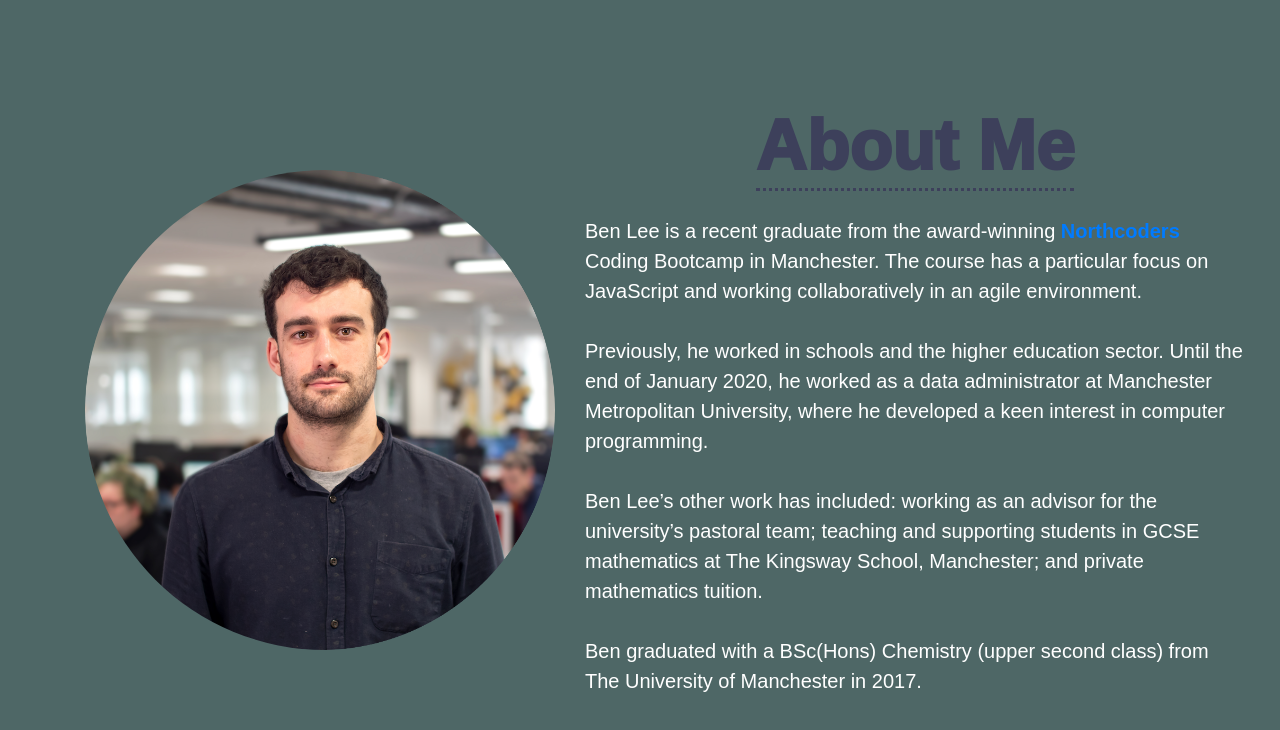
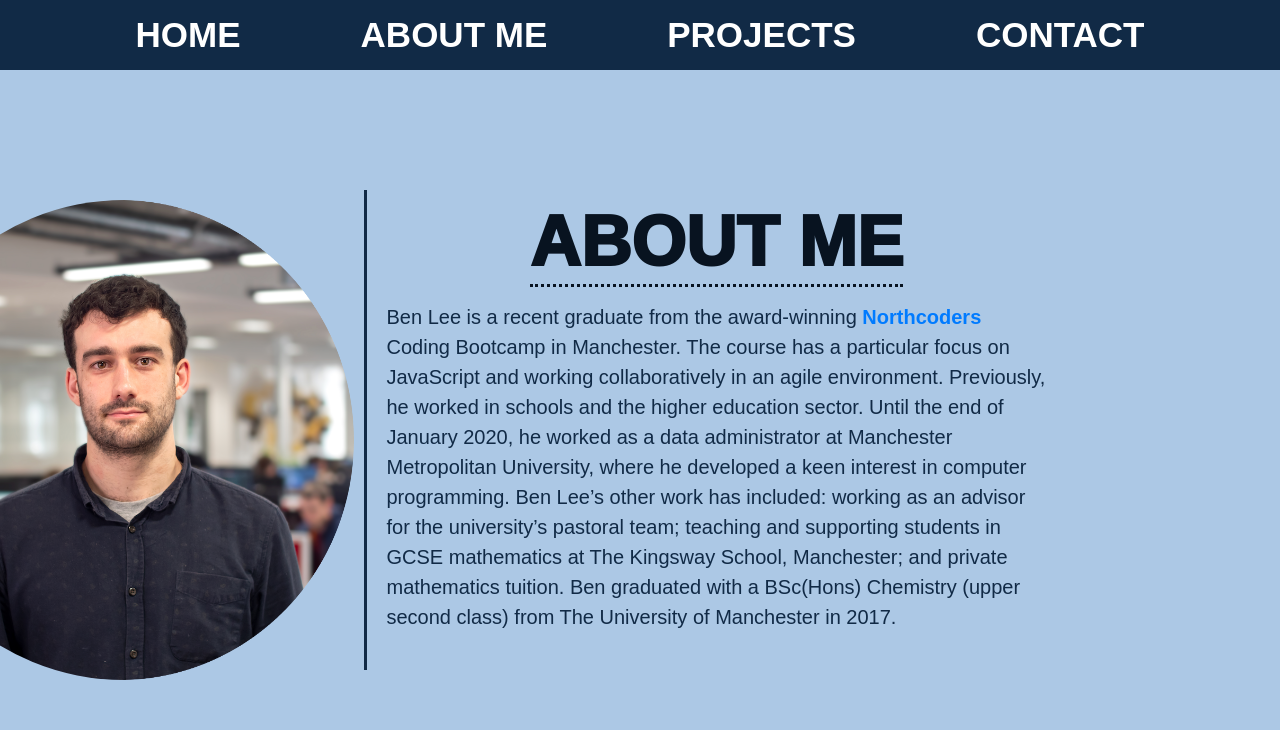
Before and after one commit to benlee38b/portfolio-V2, a React (Create React App) app: page /about-me in a window 1280 px wide. Shown: the top 730 px of the page. Built offline with nearby package versions, Linux system fonts and the light colour scheme.

Commit message:
made changes to overall styling and added animation to homepage

```diff
--- a/src/App.js
+++ b/src/App.js
@@ -13,10 +13,10 @@ export class App extends Component {
   render() {
     return (
       <div className="App">
-        {/* <Navbar
+        <Navbar
           navbarState={this.state.navbarOpen}
           handleNavbar={this.handleNavbar}
-        /> */}
+        />
         <GlobalStyle />
         <Router>
           <Homepage path="/" />
--- a/src/components/AboutMeBio.js
+++ b/src/components/AboutMeBio.js
@@ -20,17 +20,14 @@ const AboutMeBio = () => {
           </a>{' '}
           Coding Bootcamp in Manchester. The course has a particular focus on
           JavaScript and working collaboratively in an agile environment.
-          <br></br>
-          <br></br> Previously, he worked in schools and the higher education
-          sector. Until the end of January 2020, he worked as a data
-          administrator at Manchester Metropolitan University, where he
-          developed a keen interest in computer programming.<br></br>
-          <br></br> Ben Lee’s other work has included: working as an advisor for
-          the university’s pastoral team; teaching and supporting students in
-          GCSE mathematics at The Kingsway School, Manchester; and private
-          mathematics tuition.<br></br>
-          <br></br> Ben graduated with a BSc(Hons) Chemistry (upper second
-          class) from The University of Manchester in 2017.
+          Previously, he worked in schools and the higher education sector.
+          Until the end of January 2020, he worked as a data administrator at
+          Manchester Metropolitan University, where he developed a keen interest
+          in computer programming. Ben Lee’s other work has included: working as
+          an advisor for the university’s pastoral team; teaching and supporting
+          students in GCSE mathematics at The Kingsway School, Manchester; and
+          private mathematics tuition. Ben graduated with a BSc(Hons) Chemistry
+          (upper second class) from The University of Manchester in 2017.
         </p>
       </section>
     </main>
--- a/src/components/Homepage.js
+++ b/src/components/Homepage.js
@@ -1,11 +1,31 @@
 import React from 'react';
 import '../styles/homepage.css';
 import photo from '../assets/ben-lee.png';
+import { useSpring, animated } from 'react-spring';
+
+const calc = (x, y) => [
+  -(y - window.innerHeight / 2) / 100,
+  (x - window.innerWidth / 2) / 100,
+  1.1,
+];
+const trans = (x, y, s) =>
+  `perspective(600px) rotateX(${x}deg) rotateY(${y}deg) scale(${s})`;
 
 const Homepage = () => {
+  const [props, set] = useSpring(() => ({
+    xys: [0, 0, 1],
+    config: { mass: 5, tension: 350, friction: 40 },
+  }));
   return (
-    <main className="homepage-container">
+    <animated.div
+      class="card"
+      className="homepage-container"
+      onMouseMove={({ clientX: x, clientY: y }) => set({ xys: calc(x, y) })}
+      onMouseLeave={() => set({ xys: [0, 0, 1] })}
+      style={{ transform: props.xys.interpolate(trans) }}
+    >
       <img className="profile-pic" src={photo} alt="profile" />
+
       <p className="social-links">
         <a
           href="https://www.linkedin.com/in/benjamin-lee-21356214a/"
@@ -38,7 +58,8 @@ const Homepage = () => {
           </svg>
         </a>
       </p>
-      <h1 className="job-title">Junior Full Stack Developer</h1>
+      <h1>BEN LEE</h1>
+      <h2 className="job-title">Junior Full Stack Developer</h2>
 
       <p className="tech-list">
         <span className="tech-type">Back End:</span> Javascript | Node.js |
@@ -47,7 +68,7 @@ const Homepage = () => {
       <p className="tech-list">
         <span className="tech-type">Front End:</span> HTML | CSS | React | Axios{' '}
       </p>
-    </main>
+    </animated.div>
   );
 };
 export default Homepage;
--- a/src/components/ProjectCard.js
+++ b/src/components/ProjectCard.js
@@ -1,20 +1,21 @@
 import React from 'react';
-import Card from 'react-bootstrap/Card';
-import Button from 'react-bootstrap/Button';
-import CardGroup from 'react-bootstrap/CardDeck';
+import '../styles/projectCard.css';
+// import Card from 'react-bootstrap/Card';
+// import Button from 'react-bootstrap/Button';
+// import CardGroup from 'react-bootstrap/CardDeck';
 import pokemonLogo from '../assets/pokemon_logo.png';
 
 const ProjectCard = () => {
   return (
     <section className="project-card-container">
       <div className="project-title-container">
-        <h4 className="-project-card-title">Project 1</h4>
+        <h4 className="project-card-title">Project 1</h4>
       </div>
       <div className="project-image-container">
-        <img src={pokemonLogo} alt="pokemon-logo" />
+        <img src={pokemonLogo} alt="pokemon-logo" className="project-img" />
       </div>
       <div className="project-info-container">
-        <p>
+        <p className="project-info-text">
           Lorem ipsum, dolor sit amet consectetur adipisicing elit. Officia ad
           adipisci magnam consequatur animi aut nam amet fuga, nulla nisi?
           Voluptates vero eveniet ipsum numquam blanditiis voluptatem quo sint
--- a/src/components/navbar/Navbar.js
+++ b/src/components/navbar/Navbar.js
@@ -51,7 +51,7 @@ const NavBar = styled(animated.nav)`
   width: 100%;
   top: 0;
   left: 0;
-  background: #290628;
+  background: #112a46;
   z-index: 1;
   font-size: 3.5rem;
 `;
--- a/src/styles/Global.js
+++ b/src/styles/Global.js
@@ -19,7 +19,7 @@ const GlobalStyles = createGlobalStyle`
   body {
     box-sizing: border-box;
     font-family: "Century Gothic", CenturyGothic, AppleGothic, sans-serif;
-   background: #4E6766
+   background: #ACC8E5
 
 
 
--- a/src/styles/about-me.css
+++ b/src/styles/about-me.css
@@ -2,27 +2,27 @@
   margin: auto;
   display: grid;
   grid-template-columns: repeat(auto-fill, minmax(550px, 1fr));
-
   grid-template-areas: 'pic bio';
-
   align-items: stretch;
   margin-top: 50px;
   justify-content: center;
   position: relative;
-  top: 100px;
+
+  top: 80px;
   grid-auto-flow: dense;
 
   width: 1000px;
   padding: 10px;
   /* border: solid 0.5px white; */
   border-radius: 1%;
-  color: white;
+  color: #112a46;
 
   /* background-color: #9a9283; */
 }
 .profile-pic-about-me {
   position: relative;
-  top: 10px;
+  top: 60px;
+  left: -200px;
   padding-right: 10px;
   grid-area: pic;
   border-radius: 100%;
@@ -33,15 +33,19 @@
 }
 .about-me-text-container {
   display: flex;
+  position: relative;
+  left: -200px;
+  top: 50px;
   flex-direction: column;
-  justify-content: center;
+  justify-content: flex-start;
   align-items: center;
-  height: 450px;
+  border-left: solid;
+  height: 480px;
   grid-area: bio;
 }
 .bio-text {
   font-size: 20px;
-  padding: 20px;
+  padding: 10px 20px;
   width: 700px;
 }
 .northcoders-link {
@@ -51,11 +55,11 @@
 
 .about-me-title {
   font-size: 70px;
-  margin-top: 60px;
-
+  margin-top: 10px;
   border-bottom: dotted;
   margin-bottom: 5px;
-  color: #3d405b;
+  color: #081320;
+  text-transform: uppercase;
   font-weight: 1000;
 }
 @media (max-width: 1210px) {
@@ -78,11 +82,12 @@
     align-self: center;
     height: 250px;
     width: 250px;
-    margin-bottom: 20px;
+    left: 0px;
+    margin-bottom: -20px;
   }
   .about-me-text-container {
-    position: relative;
-    top: 1vw;
+    left: 0px;
+    border: none;
   }
   .about-me-title {
     margin-top: 10%;
@@ -91,11 +96,11 @@
 
 @media (max-width: 678px) {
   .about-me-text-container {
-    top: 80px;
+    /* top: 80px; */
   }
 }
 @media (max-width: 435px) {
   .about-me-text-container {
-    top: 140px;
+    /* top: 140px; */
   }
 }
--- a/src/styles/homepage.css
+++ b/src/styles/homepage.css
@@ -5,24 +5,37 @@
   flex-wrap: no-wrap;
   align-items: center;
   margin-top: 50px;
-  height: 370px;
+  height: 410px;
   position: relative;
-  /* flex-grow: 1; */
+
   top: 200px;
 
   width: 800px;
   padding: 10px;
   border: solid 0.5px white;
   border-radius: 1%;
-  color: white;
+  color: #112a46;
+  background-color: #fffcf9;
+}
 
-  background-color: #9a9283;
+.card {
+  width: 100%;
+  height: 100%;
+
+  border-radius: 5px;
+
+  background-size: cover;
+  background-position: center center;
+  box-shadow: 0px 10px 30px -5px rgba(0, 0, 0, 0.3);
+  transition: box-shadow 0.5s;
+  will-change: transform;
+  border: 15px solid white;
 }
 
 .profile-pic {
   position: absolute;
   top: -140px;
-  border-bottom: solid 0.5px white;
+  border-bottom: solid 0.5px 112a46;
   width: 225px;
   height: 225px;
   border-radius: 100%;
@@ -33,7 +46,7 @@
   width: 80px;
   height: 80px;
   margin: 110px 10px 10px 10px;
-  fill: whitesmoke;
+  fill: 112a46;
 }
 
 .job-title {
@@ -45,7 +58,6 @@
   border-left: 0px;
   border-style: dotted;
   border-color: whitesmoke;
-
   width: auto;
   font-weight: 2000;
   padding: 0px;
--- /dev/null
+++ b/src/styles/projectCard.css
@@ -0,0 +1,51 @@
+.project-card-container {
+  display: flex;
+  flex-direction: column;
+  justify-content: center;
+  border: solid;
+  height: auto;
+  min-height: 400px;
+  width: 250px;
+  margin: auto;
+}
+.project-title-container {
+  height: 20%;
+  background-color: whitesmoke;
+}
+.project-card-title {
+  height: 100%;
+}
+.project-image-container {
+  display: flex;
+  height: 40%;
+  flex-direction: column;
+  justify-content: center;
+  border-top: solid;
+  border-bottom: solid;
+  background-color: whitesmoke;
+  background:
+        /* top, transparent black, faked with gradient */ linear-gradient(
+    rgba(0, 0, 0, 0.2),
+    rgba(0, 0, 0, 0.2)
+  );
+  background-origin: content-box;
+
+  background-blend-mode: screen;
+}
+.project-img {
+  width: 100%;
+  vertical-align: middle;
+  padding: 10px 0px;
+}
+
+.project-info-container {
+  padding: 10px 5px;
+  font-size: 15px;
+  display: flex;
+  background-color: whitesmoke;
+  height: 30%;
+  flex-direction: column;
+  /* justify-content: center; */
+}
+.project-info-text {
+}
```
Also changed, not shown: src/assets/pokemon_logo.png.
